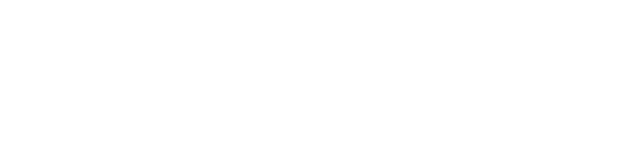
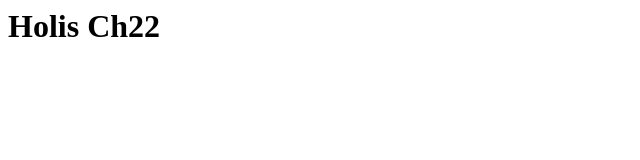
Before and after one commit to jorgecantos/ch22, a plain HTML site: page web/web01/index.html in a window 1280 px wide. Shown: the whole page, without its empty margins (0-640 px from the left). Drawn offline with Linux system fonts and the light colour scheme.

Commit message:
ci: saludo con H1

```diff
--- a/web/web01/index.html
+++ b/web/web01/index.html
@@ -3,5 +3,6 @@
     <title>Modificado en GitHub</title>
   </head>
   <body>
+    <h1>Holis Ch22</h1>
   </body>
 </html>
```
